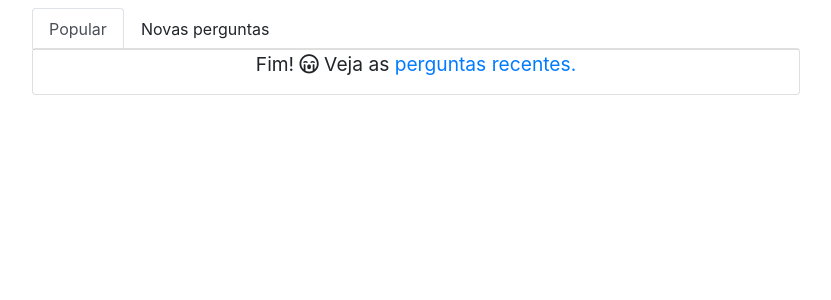
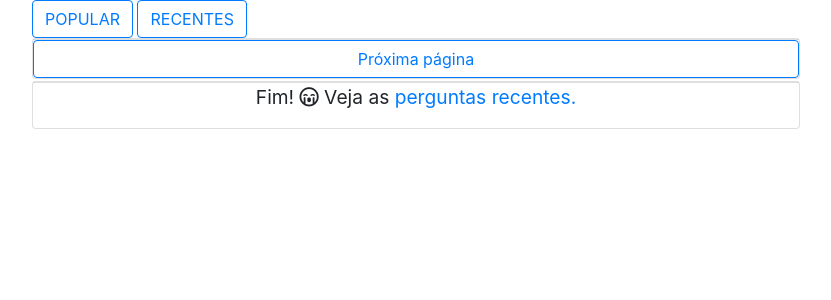
Before and after one commit to 0asker/Asker, a Django app: template main_app/templates/index.html in a window 1280 px wide. Shown: the part 66-366 px from the top of the page, without its empty margins (224-1055 px from the left). Run offline with Django 3.2, Linux system fonts and the light colour scheme; the template is opened without the code that fills it, so the values that code supplies are empty; parts of the project's set-up code (start-up, migrations or seed data) failed here and were passed over; some libraries are stand-ins or nearby versions.

Commit message:
teste design diferente index.html

```diff
--- a/main_app/templates/index.html
+++ b/main_app/templates/index.html
@@ -48,19 +48,87 @@
 			</div>
 		{% endif %}
 
+		<style>
+			{% if POPULAR %}
+				#novas_questoes {
+					display: none;
+				}
 
-		<ul class="nav nav-tabs" id="tabs">
-			<li class="nav-item">
-				<span class="nav-link bg-main-tab" id="popular">Popular</span>
-			</li>
-			<li class="nav-item">
-				<span class="nav-link bg-main-tab" id="news">Novas perguntas</span>
-			</li>
-		</ul>
+				#questoes_populares {
+					display: block;
+				}
 
+				#botao-popular {
+					border-bottom-width: 3px;
+				}
+
+				.navegacao {
+					margin-top: 10px;
+					margin-bottom: 10px;
+				}
+
+				.navegacao button {
+					border-radius: 0;
+					font-size: 0.8em;
+				}
+			{% endif %}
+
+			{% if NEWS %}
+				#novas_questoes {
+					display: block;
+				}
+
+				#questoes_populares {
+					display: none;
+				}
+
+				#botao-recentes {
+					border-bottom-width: 3px;
+				}
+
+				.navegacao {
+					margin-top: 10px;
+					margin-bottom: 10px;
+				}
+
+				.navegacao button {
+					border-radius: 0;
+					font-size: 0.8em;
+				}
+			{% endif %}
+		</style>
+
+		<div class="navegacao">
+			<button class="btn btn-outline-primary text-uppercase" id="botao-popular">popular</button>
+			<button class="btn btn-outline-primary text-uppercase" id="botao-recentes">recentes</button>
+		</div>
+		<script>
+			botao_popular = document.getElementById("botao-popular");
+			botao_recentes = document.getElementById("botao-recentes");
+
+			botao_popular.onclick = function() {
+				botao_popular.style.borderBottomWidth = "3px";
+				botao_recentes.style.borderBottomWidth = "1px";
+
+				document.getElementById("questoes_populares").style.display = "block";
+				document.getElementById("novas_questoes").style.display = "none";
+
+				window.history.replaceState("object or string", "Title", "/");
+			}
+
+			botao_recentes.onclick = function() {
+				botao_popular.style.borderBottomWidth = "1px";
+				botao_recentes.style.borderBottomWidth = "3px";
+
+				document.getElementById("questoes_populares").style.display = "none";
+				document.getElementById("novas_questoes").style.display = "block";
+
+				window.history.replaceState("object or string", "Title", "/news");
+			}
+		</script>
 
 <!-- Questões recentes -->
-<section class="card bg-main" id="n_questions">
+<section class="card bg-main" id="novas_questoes">
 	<ul class="list-group list-group-flush">
 		{% for question in recent_questions %}
 			{% include "base/pergunta.html" %}
@@ -71,7 +139,7 @@
 <!-- !Questões recentes -->
 
 <!-- Questões populares -->
-<section class="card bg-main" id="p_questions" style="display: none">
+<section class="card bg-main" id="questoes_populares">
 
 	<ul class="list-group list-group-flush">
 		{% for question in popular_questions %}
@@ -88,7 +156,7 @@
 
 <script src="/static/js/linkify/linkify.min.js"></script>
 <script src="/static/js/linkify/linkify-jquery.min.js"></script>
-<script src="/static/js/index.js?v=31"></script>
+<script src="/static/js/index.js?v=31.1"></script>
 <script src="https://maxcdn.bootstrapcdn.com/bootstrap/4.1.3/js/bootstrap.min.js"></script>
 <script src="https://kit.fontawesome.com/1f965a8b94.js"></script>
 	</body>
--- a/main_app/templates/signin.html
+++ b/main_app/templates/signin.html
@@ -23,7 +23,7 @@
 	<body>
 
 		<main class="signin-form card-body"><br><br>
-			<center id="logo"><img src="/static/images/asker.png" alt="Asker"></center><br>
+			<center id="logo"><a href="/"><img src="/static/images/asker.png" alt="Asker"></a></center><br>
 
 			{{login_error|safe}}
 
--- a/main_app/templates/signup.html
+++ b/main_app/templates/signup.html
@@ -22,7 +22,7 @@
 	</head>
 	<body>
 		<main class="signup-form card-body"><br><br>
-			<center id="logo"><img src="/static/images/asker.png" alt="Asker"></center><br>
+			<center id="logo"><a href="/"><img src="/static/images/asker.png" alt="Asker"></a></center><br>
 
 			{{ error|safe }}
 			{{ invalid_username|safe }}
```
Also changed, not shown: main_app/views.py (+8 -0 lines), static/js/index.js (+0 -39 lines).
